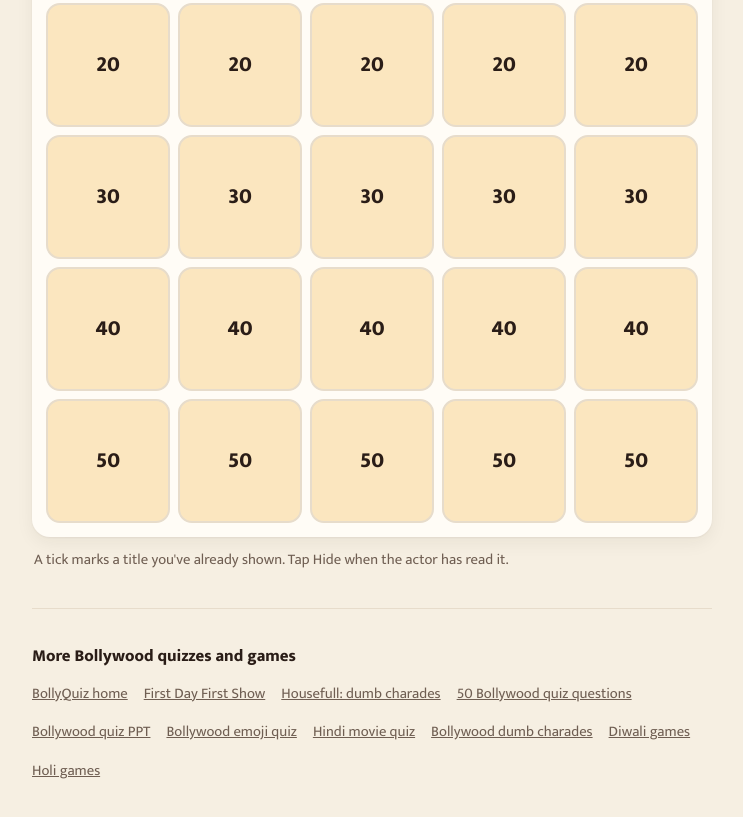
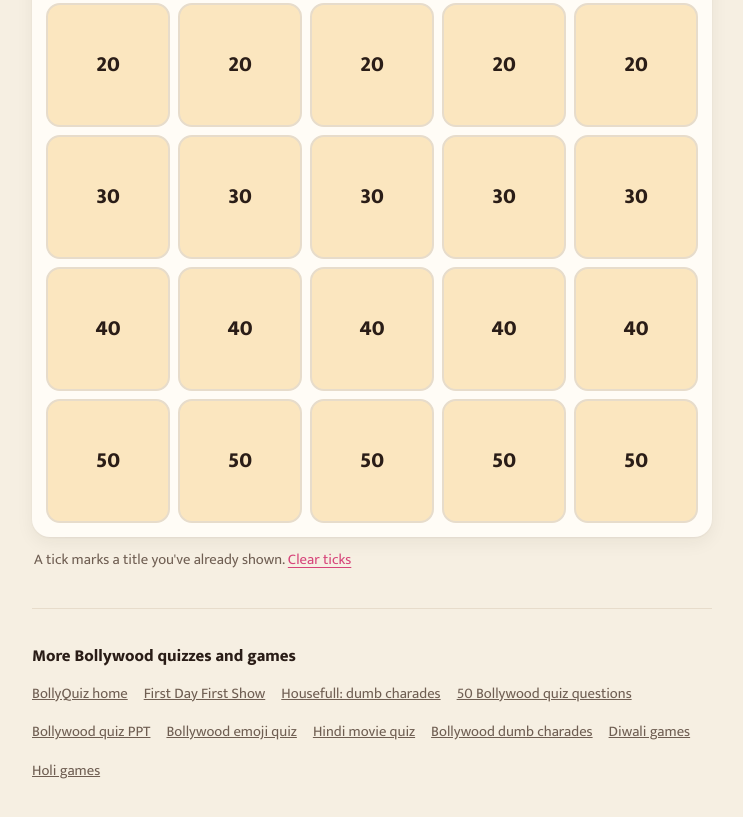
Before and after one commit to kavyaj/bollywood-quiz, a plain HTML site: page quiz-2/answers/index.html in a window 1280 px wide. Shown: the part 455-1272 px from the top of the page, without its empty margins (268-1011 px from the left). Drawn offline with Linux system fonts and the light colour scheme.

Commit message:
Add a Clear ticks link to the Housefull title list
Resets the "already shown" ticks on all three boards without reloading.
Also drops the "Tap Hide..." sentence from the hint line.

Co-Authored-By: Claude Sonnet 5.5 <noreply@anthropic.com>

```diff
--- a/quiz-2/answers/index.html
+++ b/quiz-2/answers/index.html
@@ -28,6 +28,7 @@ h1 { margin: 8px 0 6px; font-family: "Shrikhand", cursive; font-weight: 400; fon
 .sq.shown::after { content: "\2713"; position: absolute; top: 3px; right: 7px; font-size: .8rem; color: var(--green); }
 
 .hint { margin: 12px 2px 0; font-size: .92rem; color: var(--muted); }
+.clear-ticks { appearance: none; border: 0; padding: 0; background: none; font: inherit; color: var(--rani); text-decoration: underline; text-underline-offset: 3px; cursor: pointer; }
 
 .pop { position: fixed; inset: 0; z-index: 10; display: grid; place-items: center; padding: 20px; background: rgba(42, 29, 23, .6); }
 .pop[hidden] { display: none; }
@@ -53,7 +54,7 @@ footer { margin-top: 36px; padding-top: 20px; border-top: 1px solid var(--line);
     <p class="lede">This page is for the host to keep on their phone. Tap the square the actor chose and show the title to the actor only. Don't project or cast this page to the TV.</p>
     <div class="tabs" role="tablist" aria-label="Boards" id="tabs"></div>
     <div id="boards"></div>
-    <p class="hint">A tick marks a title you've already shown. Tap Hide when the actor has read it.</p>
+    <p class="hint">A tick marks a title you've already shown. <button type="button" class="clear-ticks" id="clear-ticks">Clear ticks</button></p>
     <div class="pop" id="pop" hidden>
       <div class="pop-card" role="dialog" aria-modal="true" aria-labelledby="pop-title">
         <p class="pop-kicker" id="pop-kicker"></p>
@@ -398,6 +399,9 @@ const BOARDS = [
     ttl.textContent = ""; kicker.textContent = "";      // nothing left in the page to peek at
     if (opener) { opener.classList.add("shown"); opener.focus({ preventScroll: true }); opener = null; }
   }
+  document.getElementById("clear-ticks").addEventListener("click", function () {
+    document.querySelectorAll(".sq.shown").forEach(function (sq) { sq.classList.remove("shown"); });
+  });
   hide.addEventListener("click", close);
   pop.addEventListener("click", function (e) { if (e.target === pop) close(); });
   document.addEventListener("keydown", function (e) { if (e.key === "Escape") close(); });
```
